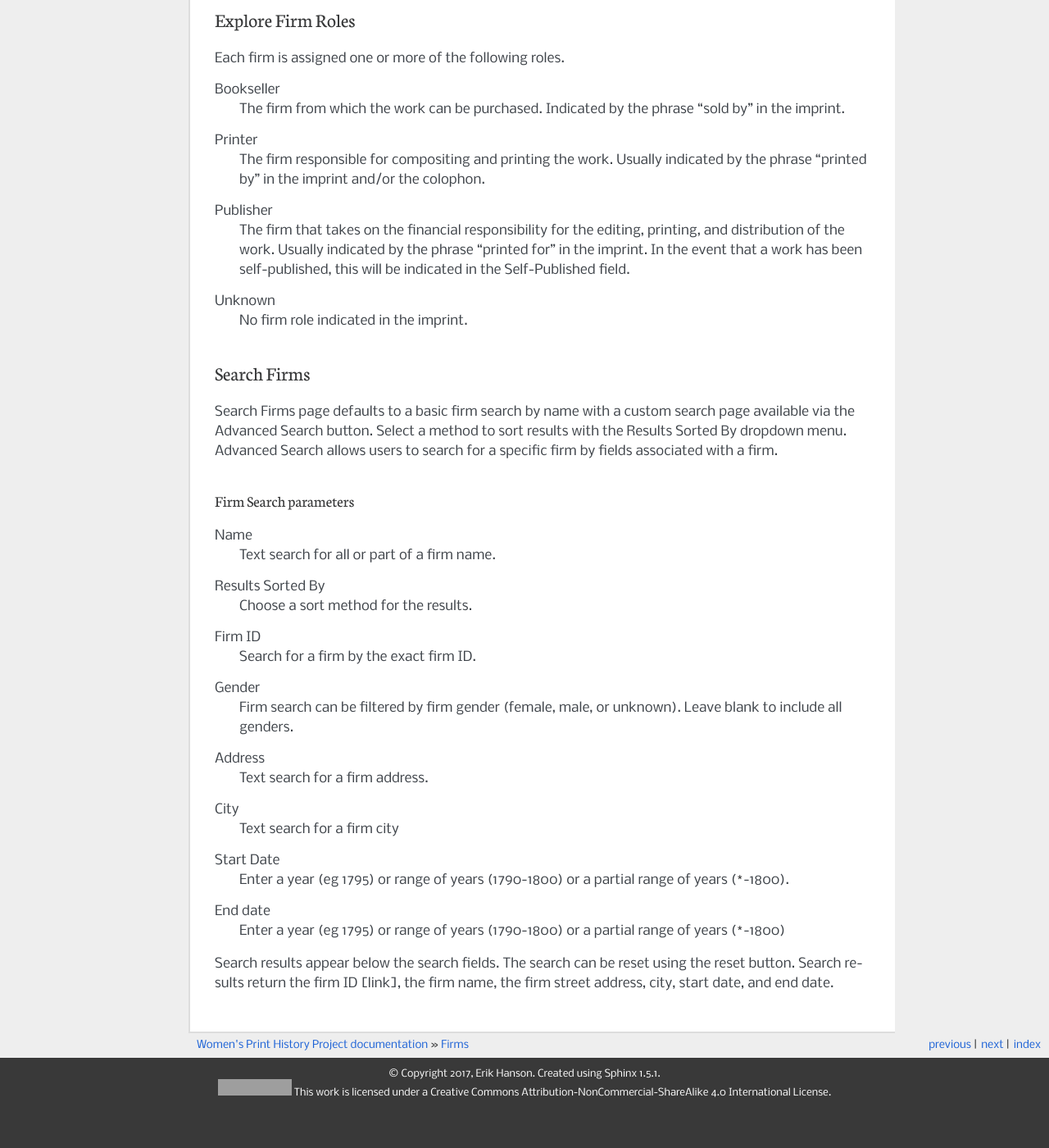
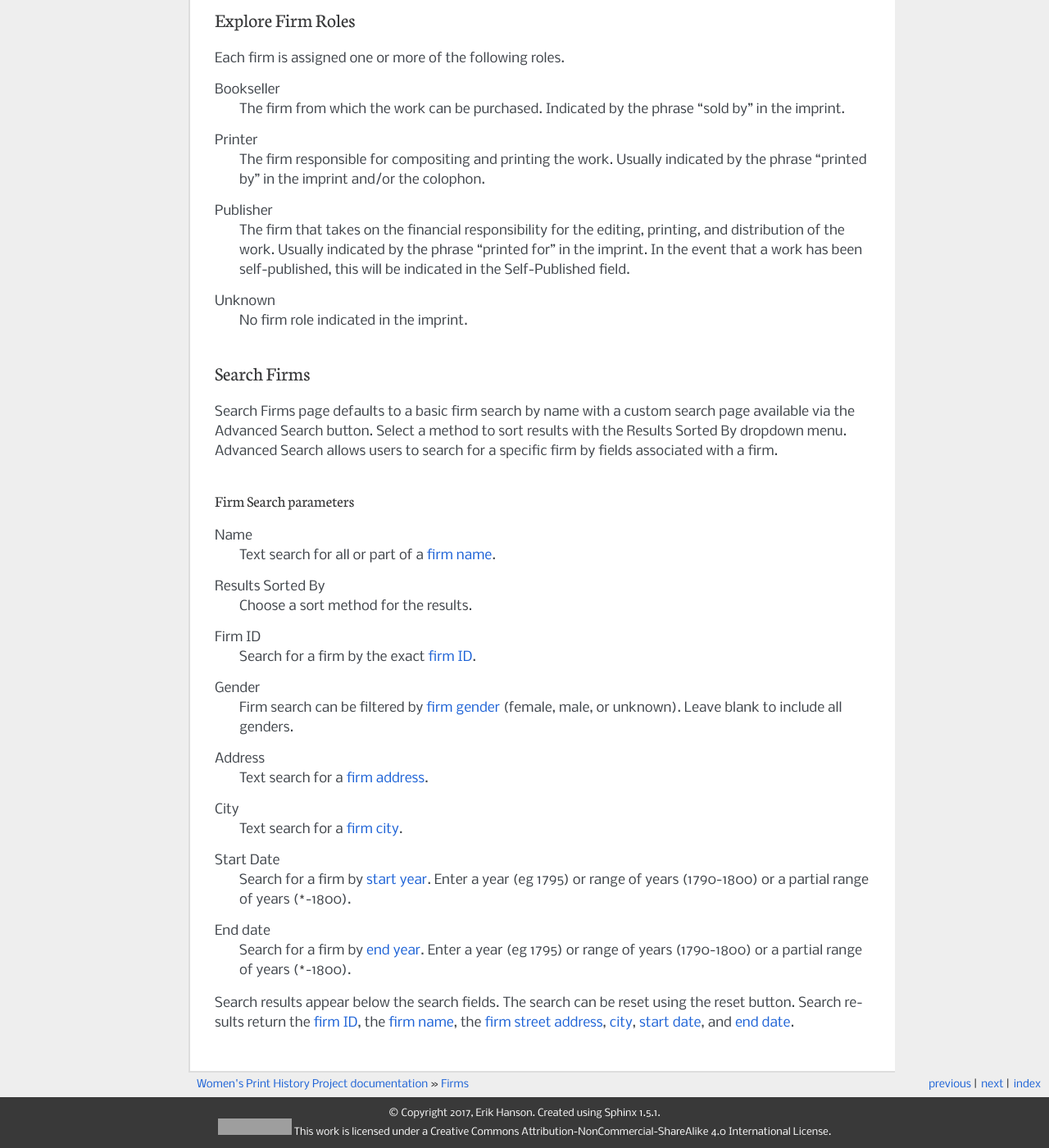
Before and after one commit to sfu-dhil/wphp-docs, a Sphinx documentation site: the page built from source/firms.rst, in a window 1280 px wide and 1400 px high, scrolled down 1070 px. Shown: the whole window at 82% size. Built offline with Sphinx 7.4.7, drawn with Linux system fonts in a browser that asks for light colours; before the commit the page ends 2422 px from its top, so only the background shows below that; some of the changed text lies outside the part shown; grey boxes are pictures that could not be loaded.

Commit message:
Adding links to firms

```diff
--- a/source/firms.rst
+++ b/source/firms.rst
@@ -6,7 +6,7 @@ Firms
 Explore Firms
 -------------
 
-Explore Firms contains all the firm entries organized by ID. For each entry, the firm list shows the ID, Name, Street address, City (Country), Start date, End date.
+Explore Firms contains all the firm entries organized by ID. For each entry, the firm list shows the :ref:`ID <firm-field-id>`, :ref:`Name <firm-field-name>`, :ref:`Street address <firm-field-street-address>`, :ref:`City (Country) <firm-field-city>`, :ref:`Start date <firm-field-start-date>`, :ref:`End date <firm-field-end-date>`.
 
 Firm entry fields
 ^^^^^^^^^^^^^^^^^
@@ -100,7 +100,7 @@ Firm Search parameters
 .. _firm-search-name:
 
 Name
-  Text search for all or part of a firm name.
+  Text search for all or part of a :ref:`firm name <firm-field-name>`.
 
 .. _firm-search-results-sorted-by:
 
@@ -110,31 +110,31 @@ Results Sorted By
 .. _firm-search-id:
 
 Firm ID
-	Search for a firm by the exact firm ID.
+	Search for a firm by the exact :ref:`firm ID <firm-field-id>`.
 
 .. _firm-search-gender:
 
 Gender
-	Firm search can be filtered by firm gender (female, male, or unknown). Leave blank to include all genders.
+	Firm search can be filtered by :ref:`firm gender <firm-field-gender>` (female, male, or unknown). Leave blank to include all genders.
 
 .. _firm-search-address:
 
 Address
-  Text search for a firm address.
+  Text search for a :ref:`firm address <firm-field-street-address>`.
 
 .. _firm-search-city:
 
 City
-  Text search for a firm city
+  Text search for a :ref:`firm city <firm-field-city>`.
 
 .. _firm-search-start-date:
 
 Start Date
-  Enter a year (eg 1795) or range of years (1790-1800) or a partial range of years (``*``-1800).
+  Search for a firm by :ref:`start year <firm-field-start-date>`. Enter a year (eg 1795) or range of years (1790-1800) or a partial range of years (``*``-1800).
 
 .. _firm-search-end-date:
 
 End date
-  Enter a year (eg 1795) or range of years (1790-1800) or a partial range of years (``*``-1800)
+  Search for a firm by :ref:`end year <firm-field-end-date>`. Enter a year (eg 1795) or range of years (1790-1800) or a partial range of years (``*``-1800).
 
-Search results appear below the search fields. The search can be reset using the reset button. Search results return the firm ID [link], the firm name, the firm street address, city, start date, and end date.
+Search results appear below the search fields. The search can be reset using the reset button. Search results return the :ref:`firm ID <firm-field-id>`, the :ref:`firm name <firm-field-name>`, the :ref:`firm street address <firm-field-street-address>`, :ref:`city <firm-field-city>`, :ref:`start date <firm-field-start-date>`, and :ref:`end date <firm-field-end-date>`.
```
